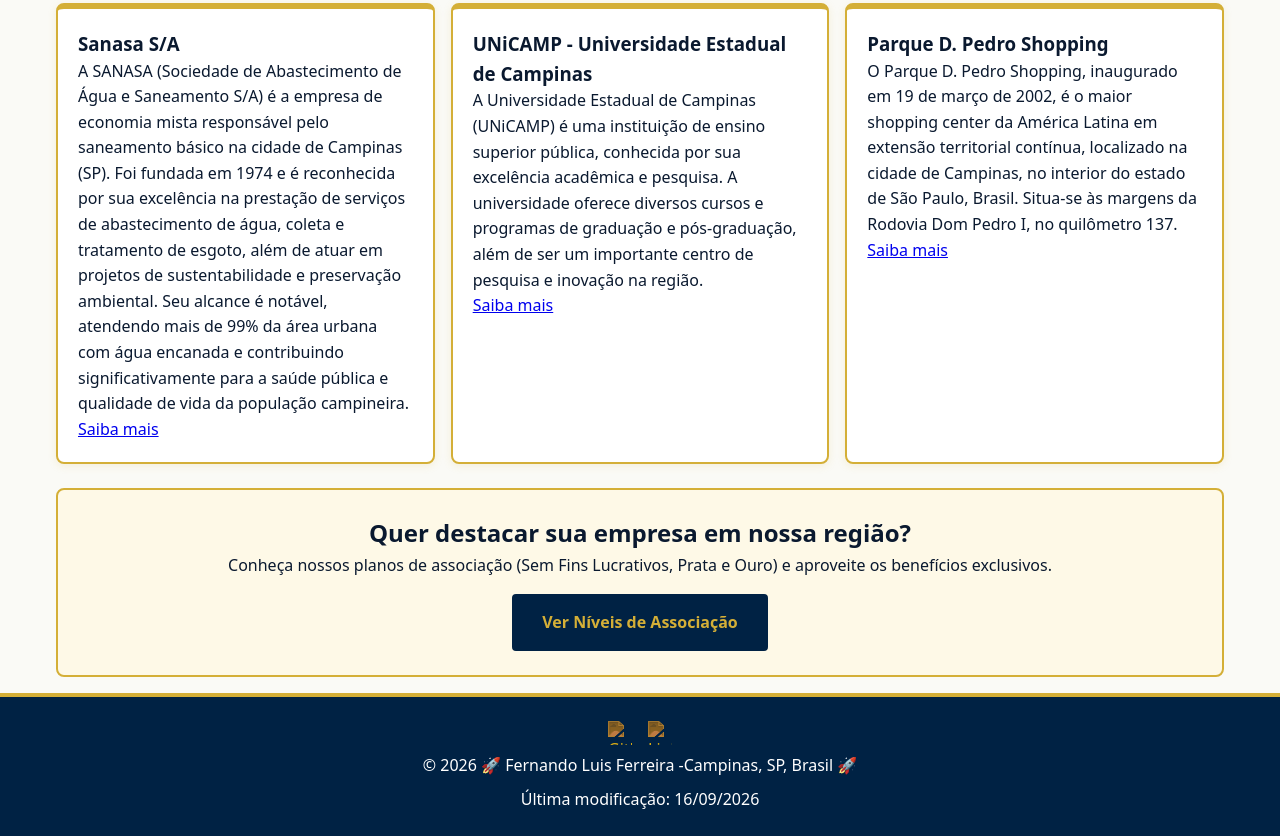
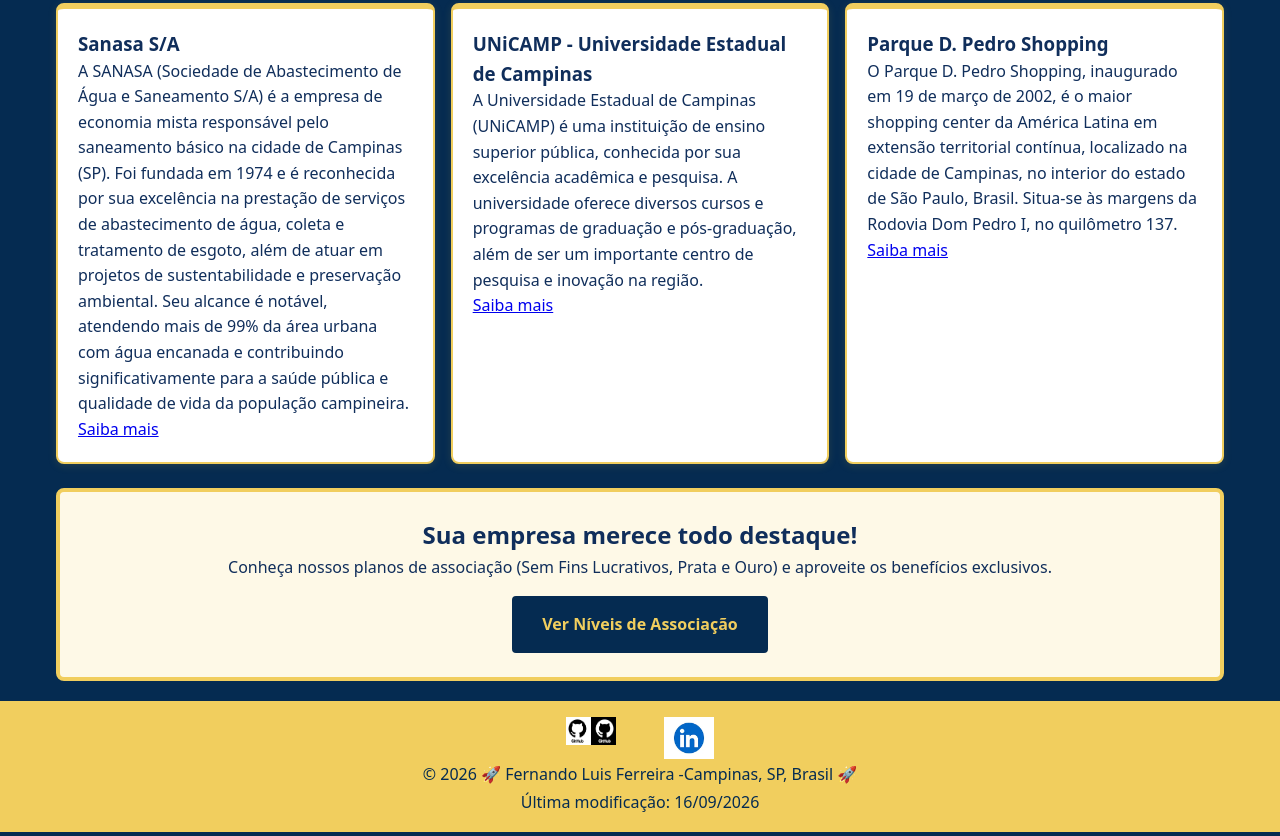
Before and after one commit to FerreiraFernando1965/wdd231, a plain HTML site: page camara.html in a window 1280 px wide. Shown: the part 640-1476 px from the top of the page. Drawn offline with Linux system fonts and the light colour scheme; no server answers.

Commit message:
ajustes de cor em camara

```diff
--- a/camara.html
+++ b/camara.html
@@ -98,7 +98,7 @@
 
         <!-- Chamada de Ação Secundaria para Associados -->
         <section class="join-cta">
-            <h2>Quer destacar sua empresa em nossa região?</h2>
+            <h2>Sua empresa merece todo destaque!</h2>
             <p>Conheça nossos planos de associação (Sem Fins Lucrativos, Prata e Ouro) e aproveite os benefícios exclusivos.</p>
             <a href="associe.html" class="cta-button secondary">Ver Níveis de Associação</a>
         </section>
@@ -108,10 +108,10 @@
         <div class="footer-content">
             <div class="social-links">
                 <a href="https://github.com/" target="_blank" rel="noopener" aria-label="GitHub">
-                    <img src="icons/github.svg" alt="GitHub">
+                    <img src="imagens/github.webp" alt="GitHub">
                 </a>
                 <a href="https://linkedin.com/" target="_blank" rel="noopener" aria-label="LinkedIn">
-                    <img src="icons/linkedin.svg" alt="LinkedIn">
+                    <img src="imagens/linkedin.webp" alt="LinkedIn">
                 </a>
             </div>
 
--- a/estilos/estilos.css
+++ b/estilos/estilos.css
@@ -3,14 +3,14 @@
    ========================================================================== */
 :root {
     /* Escolha das cores baseada na Bandeira da Cidade de Campinas */
-    --accent-color: #d4af37;       /* Amarelo Dourado (COR DE DESTAQUE PRINCIPAL) */
+    --accent-color: #f1ce5e;       /* Amarelo Dourado (COR DE DESTAQUE PRINCIPAL) */
     --accent-hover: #b59226;       /* Amarelo Dourado Escuro (Tom para Interatividade) */
     --accent-light: #fef9e7;       /* Amarelo Dourado Suave (Fundo de Seções) */
-    --primary-color: #002244;      /* Azul Marinho Profundo */
+    --primary-color: #052b51;      /* Azul Marinho Profundo */
     --bg-white: #ffffff;           /* Branco Puro */
 
     /* Derivações Mantendo a Paleta Restrita */
-    --dark-neutral: #0a192f;       /* Azul Marinho Ultra Escuro (Texto) */
+    --dark-neutral: #102e5b;       /* Azul Marinho Ultra Escuro (Texto) */
     --light-neutral: #fafaf6;      /* Fundo Claro Levemente Quente */
     --card-bg: #ffffff;            /* Fundo dos Cards */
     --border-color: #d4af37;       /* Borda com Toque Dourado */
@@ -34,7 +34,7 @@
 body {
     font-family: var(--font-main);
     color: var(--dark-neutral);
-    background-color: var(--light-neutral);
+    background-color: var(--primary-color);
     line-height: 1.6;
     display: flex;
     flex-direction: column;
@@ -71,7 +71,7 @@
 }
 
 .brand img.logo {
-    height: 40px;
+    height: 50px;
     width: auto;
 }
 
@@ -133,7 +133,7 @@
    ========================================================================== */
 .hero {
     /* Hero Predominantemente Amarelo Dourado */
-    background: linear-gradient(135deg, var(--accent-color), var(--accent-hover));
+    background:  var(--accent-color);
     color: var(--primary-color);
     padding: 2.5rem 1.5rem;
     border-radius: 8px;
@@ -202,7 +202,7 @@
 /* Chamada para Ação com Fundo Amarelo Suave e Borda Marcante */
 .join-cta {
     background-color: var(--accent-light);
-    border: 2px solid var(--accent-color);
+    border: 4px solid var(--accent-color);
     border-radius: 8px;
     padding: 1.5rem;
     text-align: center;
@@ -213,30 +213,29 @@
    Rodapé
    ========================================================================== */
 footer {
-    background-color: var(--primary-color);
-    color: var(--bg-white);
-    padding: 1.5rem 1rem;
+    background-color: var(--accent-color);
+    color: var(--primary-color);
+    padding: 1.0rem 1rem;
     text-align: center;
     margin-top: auto;
-    border-top: 4px solid var(--accent-color); /* Linha Dourada de Fechamento */
+    border-top: 4px solid var(--primary-color); /* Linha Dourada de Fechamento */
 }
 
 .footer-content {
     display: flex;
     flex-direction: column;
     align-items: center;
-    gap: 0.5rem;
+    gap: 0.2rem;
 }
 
 .social-links {
     display: flex;
-    gap: 1rem;
+    gap: 3rem;
 }
 
 .social-links img {
-    width: 24px;
-    height: 24px;
-    filter: invert(72%) sepia(85%) saturate(362%) hue-rotate(358deg) brightness(91%) contrast(89%); /* Icones Sociais em Tom Dourado */
+    width: 50px;
+    height: auto;
 }
 
 /* ==========================================================================
```
Also changed, not shown: imagens/github.webp (added), imagens/linkedin.webp (added).
